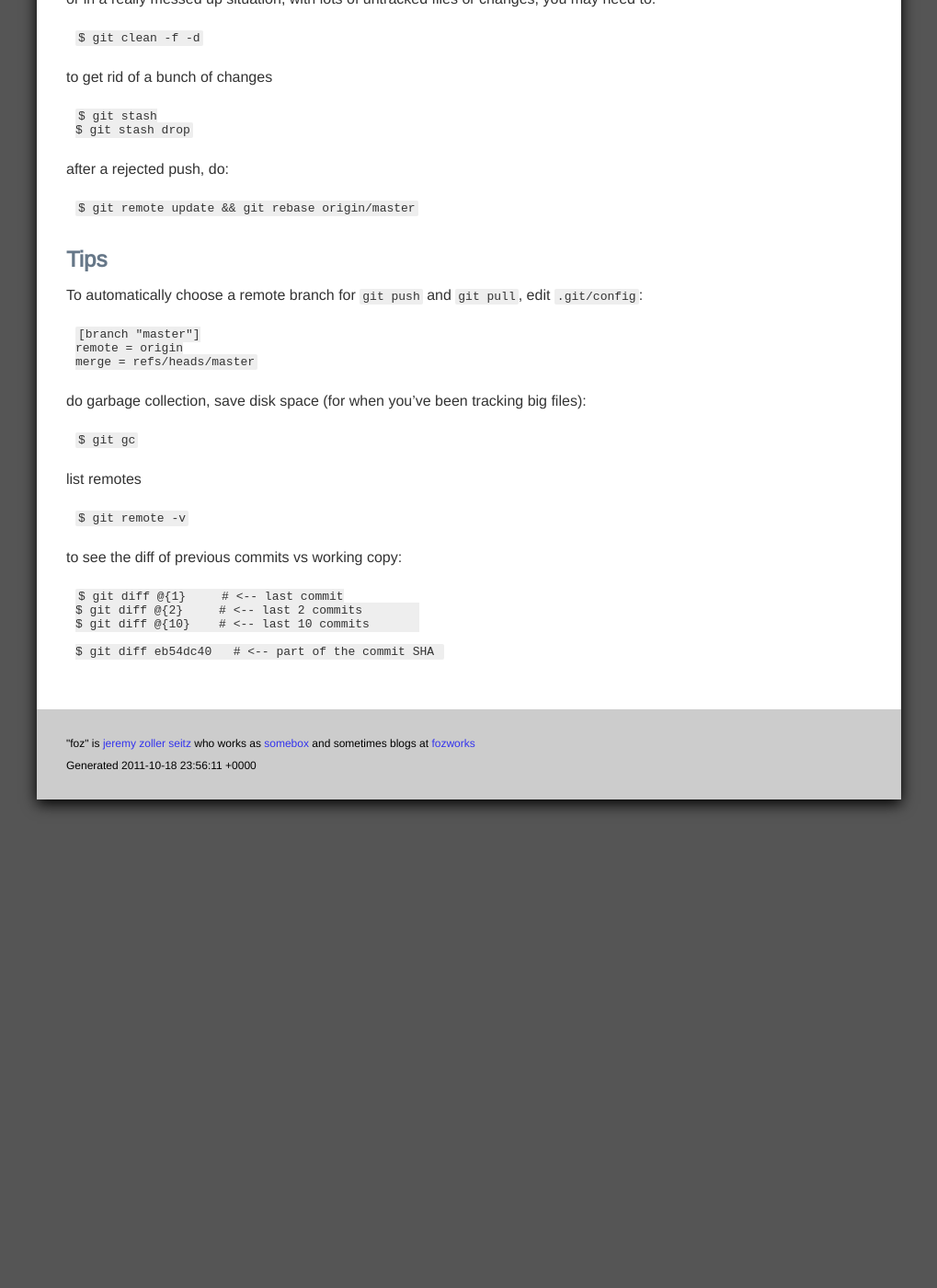
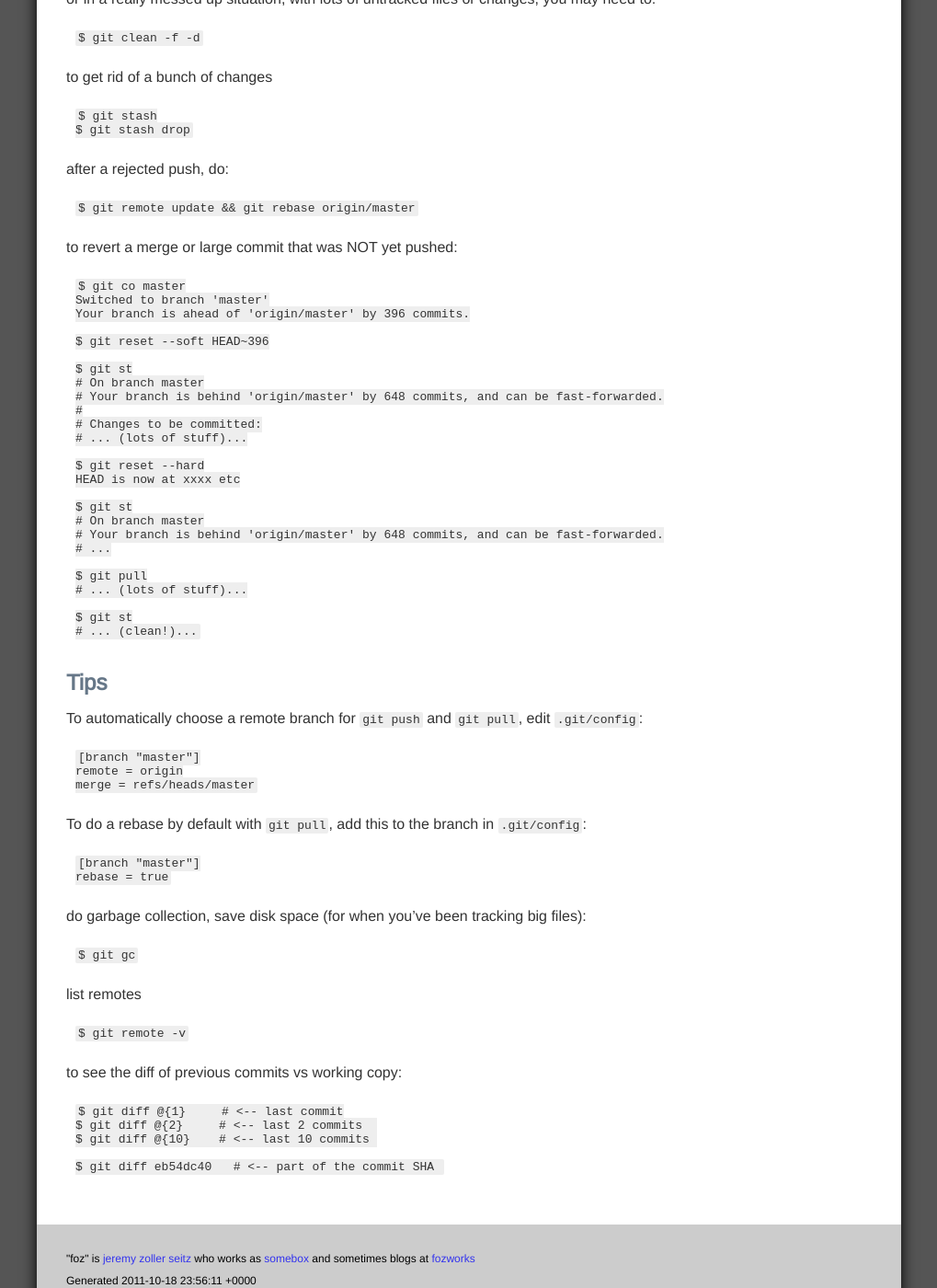
Before and after one commit to foz/foz.github.com, a Jekyll site: the page built from git-notes.md, in a window 1280 px wide and 1400 px high, scrolled down 1229 px. Shown: the whole window at 92% size, without its empty margins (130-1149 px from the left). Built offline with Jekyll 4.4.1, drawn with Linux system fonts in a browser that asks for light colours; Markdown is read by kramdown in place of the engine named in the settings.

Commit message:
git note updates

```diff
--- a/git-notes.md
+++ b/git-notes.md
@@ -12,11 +12,11 @@ Git is a powerful source-control system that lets you manage your projects, have
 
 Working with an existing repo:
 
-    git clone git://url	# checkout a copy
-	git branch -a			# lists branches
-	git checkout origin/branch_name # checkout specific branch
-	git diff				# show local changes
-	git log					# list recent changes
+    git clone git://url # checkout a copy
+    git branch -a     # lists branches
+    git checkout origin/branch_name # checkout specific branch
+    git diff        # show local changes
+    git log         # list recent changes
 
 Add changes/new file(s), commit, then push:
 
@@ -26,30 +26,30 @@ Add changes/new file(s), commit, then push:
 
 after you add a files, you can do a diff of staging area vs HEAD, before you commit:
 
-	$ git diff --cached
+    $ git diff --cached
 
 
 ## Dealing with problems
 
 to fix the previous log message (any you didnt push yet)
 
-	$ git commit --amend
+    $ git commit --amend
 
 To remove a file that is staged (ready for commit), use --cached. Note this does not remove the actual file on disk, it just removes it from the staging area.
 
-	$ git rm --cached file
+    $ git rm --cached file
 
 Note that although `git add` is recursive, `git rm` is not, so to remove a whole directory:
 
-	$ git rm -r --cached some/directory/here
+    $ git rm -r --cached some/directory/here
 
 to undo a `git add` that was not yet committed:
 
-	$ git reset .
+    $ git reset .
 
 or just reset everything back to the last commit:
 
-	$ git reset --hard
+    $ git reset --hard
 
 or in a really messed up situation, with lots of untracked files or changes, you may need to:
 
@@ -57,33 +57,67 @@ or in a really messed up situation, with lots of untracked files or changes, you
 
 to get rid of a bunch of changes
 
-	$ git stash
-	$ git stash drop
+    $ git stash
+    $ git stash drop
 
 after a rejected push, do:
 
-	$ git remote update && git rebase origin/master
+    $ git remote update && git rebase origin/master
+
+to revert a merge or large commit that was NOT yet pushed:
+
+    $ git co master
+    Switched to branch 'master'
+    Your branch is ahead of 'origin/master' by 396 commits.
+
+    $ git reset --soft HEAD~396
+
+    $ git st
+    # On branch master
+    # Your branch is behind 'origin/master' by 648 commits, and can be fast-forwarded.
+    #
+    # Changes to be committed:
+    # ... (lots of stuff)...
+
+    $ git reset --hard
+    HEAD is now at xxxx etc
+
+    $ git st
+    # On branch master
+    # Your branch is behind 'origin/master' by 648 commits, and can be fast-forwarded.
+    # ...
+
+    $ git pull
+    # ... (lots of stuff)...
+
+    $ git st
+    # ... (clean!)...
 
 ## Tips
 
 To automatically choose a remote branch for `git push` and `git pull`, edit `.git/config`:
 
-	[branch "master"]
-	remote = origin
-	merge = refs/heads/master
+    [branch "master"]
+    remote = origin
+    merge = refs/heads/master
+
+To do a rebase by default with `git pull`, add this to the branch in `.git/config`:
+
+    [branch "master"]
+    rebase = true
 
 do garbage collection, save disk space (for when you've been tracking big files):
 
-	$ git gc
+    $ git gc
 
 list remotes
 
-	$ git remote -v
+    $ git remote -v
 
 to see the diff of previous commits vs working copy:
 
-	$ git diff @{1}     # <-- last commit
-	$ git diff @{2}     # <-- last 2 commits
-	$ git diff @{10}    # <-- last 10 commits
+    $ git diff @{1}     # <-- last commit
+    $ git diff @{2}     # <-- last 2 commits
+    $ git diff @{10}    # <-- last 10 commits
 
-	$ git diff eb54dc40   # <-- part of the commit SHA
+    $ git diff eb54dc40   # <-- part of the commit SHA
```
